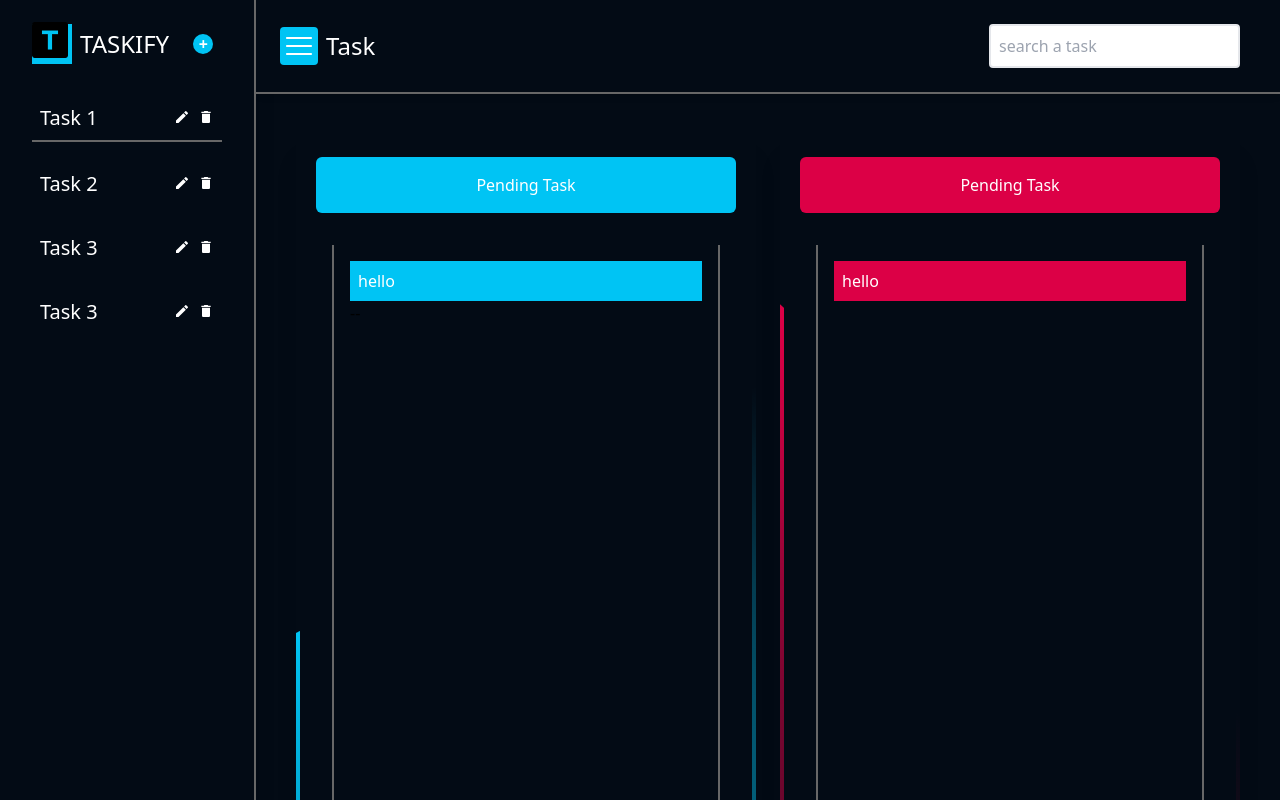
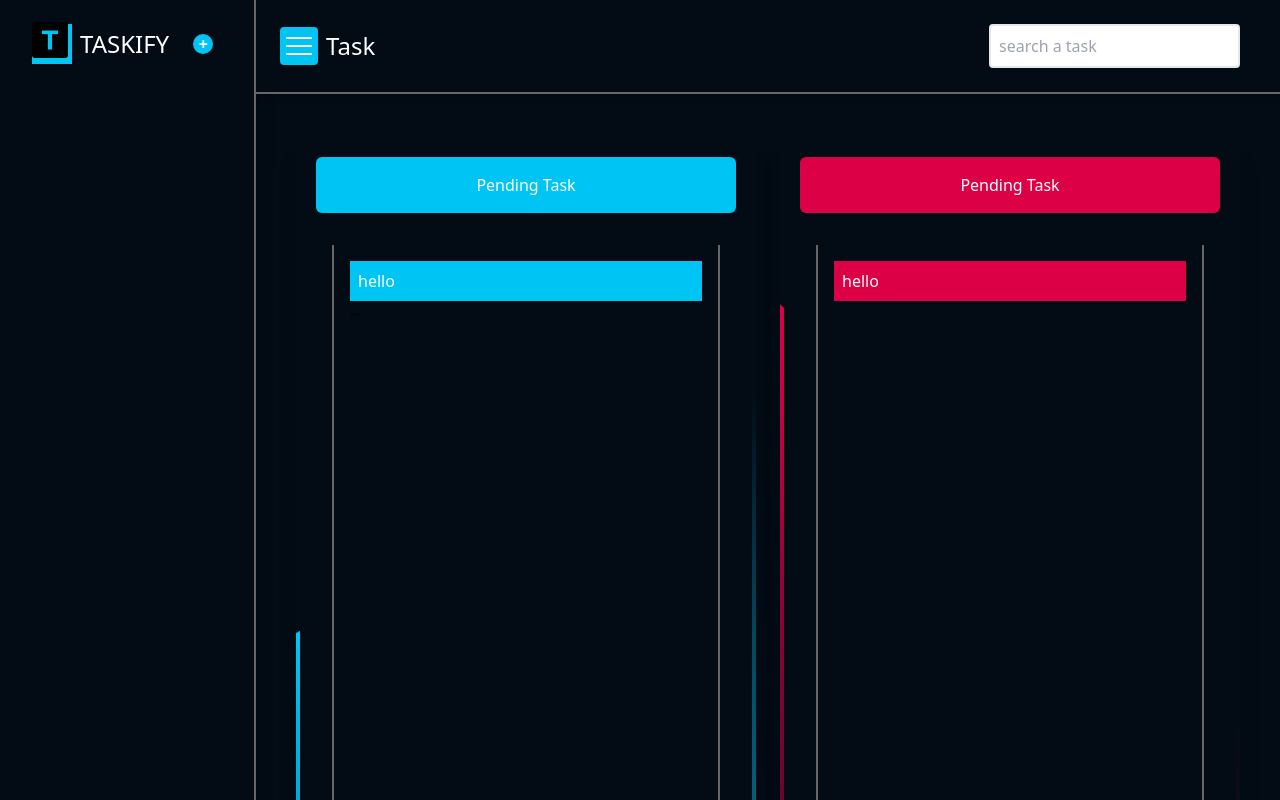
Before and after one commit to SumanAdithan/taskify, a React (Vite) app: page / in a window 1280 px wide. Built offline with nearby package versions, Linux system fonts and the light colour scheme.

Commit message:
logical code for adding task

```diff
--- a/package.json
+++ b/package.json
@@ -18,12 +18,14 @@
     "react-dom": "^18.3.1",
     "react-icons": "^5.2.1",
     "react-router-dom": "^6.25.1",
-    "tailwind-merge": "^2.4.0"
+    "tailwind-merge": "^2.4.0",
+    "uuid": "^10.0.0"
   },
   "devDependencies": {
     "@types/node": "^20.14.12",
     "@types/react": "^18.3.3",
     "@types/react-dom": "^18.3.0",
+    "@types/uuid": "^10.0.0",
     "@typescript-eslint/eslint-plugin": "^7.15.0",
     "@typescript-eslint/parser": "^7.15.0",
     "@vitejs/plugin-react-swc": "^3.5.0",
--- a/src/App.tsx
+++ b/src/App.tsx
@@ -2,12 +2,15 @@ import { FC } from 'react';
 import TaskProvider from '@/contextProvider/TaskProvider';
 import TaskifyRoutes from '@routes';
 import SidebarProvider from '@/contextProvider/sidebarProvider';
+import PromptProvider from './contextProvider/promptProvider';
 
 const App: FC = () => {
     return (
         <TaskProvider>
             <SidebarProvider>
-                <TaskifyRoutes />
+                <PromptProvider>
+                    <TaskifyRoutes />
+                </PromptProvider>
             </SidebarProvider>
         </TaskProvider>
     );
--- a/src/actions/taskAction.ts
+++ b/src/actions/taskAction.ts
@@ -2,8 +2,6 @@ import { Task } from '@models/taskModel';
 
 // action type for task reducer
 export type TaskAction =
-    | {
-          type: 'ADD_TASK';
-          payload: Task;
-      }
-    | { type: 'console'; payload: any };
+    | { type: 'ADD_TASK'; payload: Task }
+    | { type: 'UPDATE_TASK'; payload: { id: string; name: string } }
+    | { type: 'DELETE_TASK'; payload: { id: string } };
--- /dev/null
+++ b/src/context/promptContext.ts
@@ -0,0 +1,10 @@
+import { createContext } from 'react';
+
+export interface promptContextProps {
+    isOpen: boolean;
+    togglePrompt: (value?: boolean) => void;
+}
+
+export const PromptContext = createContext<promptContextProps | undefined>(
+    undefined
+);
--- /dev/null
+++ b/src/contextProvider/promptProvider.tsx
@@ -0,0 +1,26 @@
+import { PromptContext } from '@/context/promptContext';
+import { FC, ReactNode, useState } from 'react';
+
+interface PromptProviderProps {
+    children: ReactNode;
+}
+
+export const PromptProvider: FC<PromptProviderProps> = ({ children }) => {
+    const [isOpen, setIsOpen] = useState(false);
+
+    const togglePrompt = (value?: boolean) => {
+        if (value === undefined) {
+            setIsOpen(prev => !prev);
+        } else {
+            setIsOpen(value);
+        }
+    };
+
+    return (
+        <PromptContext.Provider value={{ isOpen, togglePrompt }}>
+            {children}
+        </PromptContext.Provider>
+    );
+};
+
+export default PromptProvider;
--- /dev/null
+++ b/src/hooks/usePromptContext.ts
@@ -0,0 +1,10 @@
+import { useContext } from 'react';
+import { PromptContext, promptContextProps } from '@/context/promptContext';
+
+export const usePromptContext = (): promptContextProps => {
+    const context = useContext(PromptContext);
+    if (!context) {
+        throw new Error('useTask must be used within a TaskProvider');
+    }
+    return context;
+};
--- a/src/layout/Navbar.tsx
+++ b/src/layout/Navbar.tsx
@@ -1,6 +1,6 @@
 import { FC, useEffect, useRef, useState } from 'react';
 import { RxHamburgerMenu } from 'react-icons/rx';
-import { MdDarkMode } from 'react-icons/md';
+// import { MdDarkMode } from 'react-icons/md';
 import { Input, Listbox, ListboxOption } from '@headlessui/react';
 import { useSidebarContext } from '@/hooks/useSidebarContext';
 
@@ -11,6 +11,7 @@ interface Task {
 
 const Navbar: FC = () => {
     const { toggleSidebar } = useSidebarContext();
+
     const tasks: Task[] = [
         { id: '1', name: 'Task 1' },
         { id: '2', name: 'Task 2' },
--- a/src/layout/Sidebar.tsx
+++ b/src/layout/Sidebar.tsx
@@ -1,14 +1,55 @@
-import { FC } from 'react';
+import { FC, useState } from 'react';
 import { images } from '@/utils/images';
 import { MdEdit } from 'react-icons/md';
 import { MdDelete } from 'react-icons/md';
 import { useSidebarContext } from '@/hooks/useSidebarContext';
 import ToggleSidebar from '@/ui/ToggleSidebar';
-import { cn } from '@/utils/classNames';
+import { usePromptContext } from '@/hooks/usePromptContext';
+import { useTaskContext } from '@/hooks/useTasksContext';
+import { Input } from '@headlessui/react';
 
 const Sidebar: FC = () => {
     const { isOpen } = useSidebarContext();
-    console.log(isOpen);
+    const { togglePrompt } = usePromptContext();
+    const { state, dispatch } = useTaskContext();
+    const tasks = state.tasks;
+    const [editingTaskId, setEditingTaskId] = useState<string | null>(null);
+    const [editedName, setEditedName] = useState<string>('');
+
+    const handleEditClick = (taskId: string, currentName: string) => {
+        if (!editingTaskId) {
+            setEditingTaskId(taskId);
+        } else {
+            setEditingTaskId(null);
+        }
+        setEditedName(currentName);
+    };
+
+    const updateTask = (taskId: string) => {
+        dispatch({
+            type: 'UPDATE_TASK',
+            payload: { id: taskId, name: editedName },
+        });
+        setEditingTaskId(null);
+    };
+
+    const enterKeyDown = (
+        e: React.KeyboardEvent<HTMLInputElement>,
+        taskId: string
+    ) => {
+        if (e.key === 'Enter') {
+            e.preventDefault();
+            updateTask(taskId);
+        }
+    };
+
+    const deleteTask = (taskId: string) => {
+        dispatch({
+            type: 'DELETE_TASK',
+            payload: { id: taskId },
+        });
+    };
+
     return (
         <ToggleSidebar
             isOpen={isOpen}
@@ -23,63 +64,58 @@ const Sidebar: FC = () => {
                     />
                 </div>
                 <div className='text-2xl'>TASKIFY</div>
-                <button className='bg-primary rounded-full w-5 h-5 text-white font-bold leading-4 ml-4'>
+                <button
+                    className='bg-primary rounded-full w-5 h-5 text-white font-bold leading-4 ml-4'
+                    onClick={() => {
+                        togglePrompt();
+                    }}
+                >
                     +
                 </button>
             </div>
             <ul className='mt-8 flex flex-col gap-5 text-xl'>
-                <li className='hover:rounded-md p-2 cursor-pointer hover:bg-primary border-b-2 border-b-border hover:border-0'>
+                {tasks.map(task => (
+                    <li
+                        key={task.id}
+                        className='hover:rounded-md p-2 cursor-pointer hover:bg-primary border-b-2 border-b-border hover:border-0'
+                    >
                         <div className='flex items-center justify-between '>
-                        <div>Task 1</div>
+                            {editingTaskId ? (
+                                <Input
+                                    className={
+                                        'w-32 rounded-md bg-gray-500 p-1'
+                                    }
+                                    onChange={e =>
+                                        setEditedName(e.target.value)
+                                    }
+                                    onKeyDown={e => {
+                                        enterKeyDown(e, task.id);
+                                    }}
+                                    value={editedName}
+                                />
+                            ) : (
+                                <div>{task.name}</div>
+                            )}
+
                             <div className='space-x-2'>
                                 <button className='h-4 w-4'>
-                                <MdEdit className='text-base' />
+                                    <MdEdit
+                                        className='text-base'
+                                        onClick={() =>
+                                            handleEditClick(task.id, task.name)
+                                        }
+                                    />
                                 </button>
                                 <button className='h-4 w-4'>
-                                <MdDelete className='text-base' />
+                                    <MdDelete
+                                        className='text-base'
+                                        onClick={() => deleteTask(task.id)}
+                                    />
                                 </button>
                             </div>
                         </div>
                     </li>
-                <li className='rounded-md p-2 cursor-pointer hover:bg-primary'>
-                    <div className='flex items-center justify-between'>
-                        <div>Task 2</div>
-                        <div className='space-x-2'>
-                            <button className='h-4 w-4'>
-                                <MdEdit className='text-base' />
-                            </button>
-                            <button className='h-4 w-4'>
-                                <MdDelete className='text-base' />
-                            </button>
-                        </div>
-                    </div>
-                </li>
-                <li className='rounded-md p-2 cursor-pointer hover:bg-primary'>
-                    <div className='flex items-center justify-between'>
-                        <div>Task 3</div>
-                        <div className='space-x-2'>
-                            <button className='h-4 w-4'>
-                                <MdEdit className='text-base' />
-                            </button>
-                            <button className='h-4 w-4'>
-                                <MdDelete className='text-base' />
-                            </button>
-                        </div>
-                    </div>
-                </li>
-                <li className='rounded-md p-2 cursor-pointer hover:bg-primary'>
-                    <div className='flex items-center justify-between'>
-                        <div>Task 3</div>
-                        <div className='space-x-2'>
-                            <button className='h-4 w-4'>
-                                <MdEdit className='text-base' />
-                            </button>
-                            <button className='h-4 w-4'>
-                                <MdDelete className='text-base' />
-                            </button>
-                        </div>
-                    </div>
-                </li>
+                ))}
             </ul>
         </ToggleSidebar>
     );
--- a/src/pages/Home/index.tsx
+++ b/src/pages/Home/index.tsx
@@ -1,5 +1,6 @@
 import { FC } from 'react';
 import MovingBorder from '@/ui/MovingBorder';
+import Prompt from '@/components/Prompt';
 
 const Home: FC = () => {
     return (
@@ -21,6 +22,7 @@ const Home: FC = () => {
                     </div>
                 </div>
             </MovingBorder>
+            <Prompt />
             <MovingBorder
                 className='w-full p-1 shadow-xl bg-background xl:w-1/2'
                 color='bg-conic-gradient-secondary'
--- a/src/reducer/taskReducer.ts
+++ b/src/reducer/taskReducer.ts
@@ -8,11 +8,26 @@ export const taskReducer = (
 ): TaskState => {
     switch (action.type) {
         case 'ADD_TASK':
-            console.log('hello world');
-            return state;
-        case 'console':
-            console.log(action.payload);
-            return state;
+            return {
+                ...state,
+                tasks: [...state.tasks, action.payload],
+            };
+        case 'UPDATE_TASK':
+            return {
+                ...state,
+                tasks: state.tasks.map(task =>
+                    task.id === action.payload.id
+                        ? { ...task, ...action.payload }
+                        : task
+                ),
+            };
+        case 'DELETE_TASK':
+            return {
+                ...state,
+                tasks: state.tasks.filter(
+                    task => task.id !== action.payload.id
+                ),
+            };
         default:
             return state;
     }
```
Also changed, not shown: src/components/Prompt.tsx (added, +71 -0 lines), 1 other file (tests, documents, lock files or other folders). Lines whose indentation alone changed are shown as unchanged.
